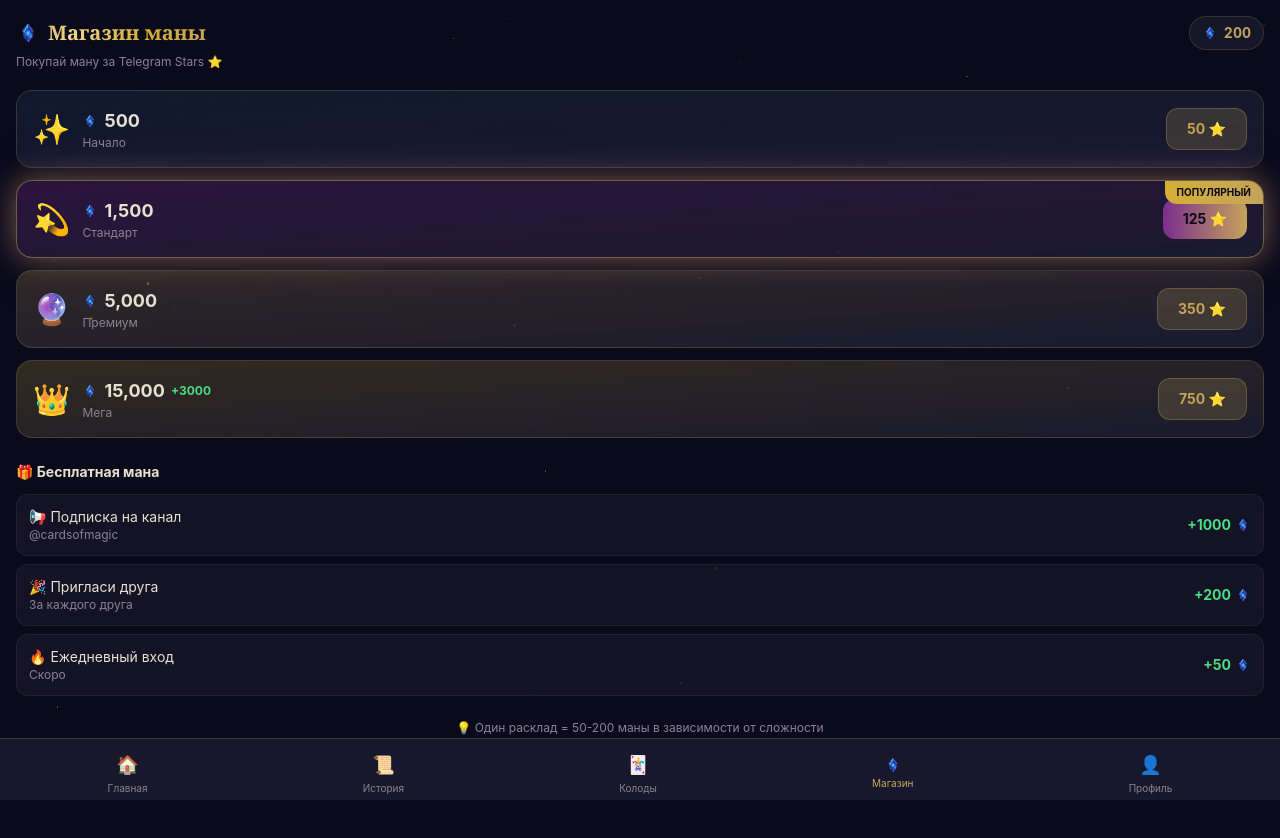
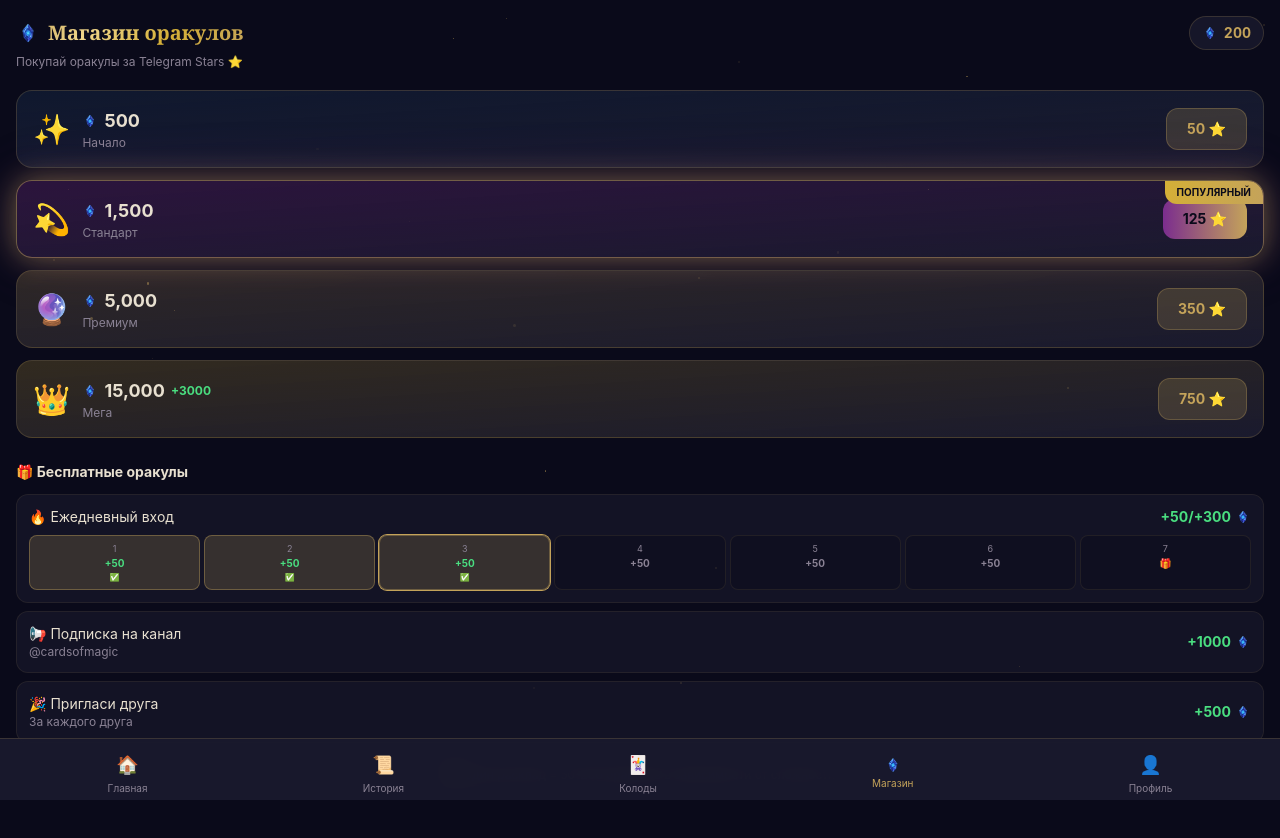
Before and after one commit to d1mambaway/tarot-ai-app, a Next.js app: page / in a window 1280 px wide. Both pictures are taken after a click on the button "200". Shown: the top 838 px of the page. Built offline with nearby package versions, Linux system fonts and the light colour scheme.

Commit message:
feat: rename мана → оракулы, daily check-in UI, referral +500

```diff
--- a/src/components/layout/ShopScreen.tsx
+++ b/src/components/layout/ShopScreen.tsx
@@ -16,28 +16,33 @@ const MANA_PACKS = [
 ];
 
 const T = {
-  title: { ru: 'Магазин маны', uk: 'Магазин мани', en: 'Mana Shop' },
-  sub: { ru: 'Покупай ману за Telegram Stars ⭐', uk: 'Купуй ману за Telegram Stars ⭐', en: 'Buy mana with Telegram Stars ⭐' },
+  title: { ru: 'Магазин оракулов', uk: 'Магазин оракулів', en: 'Oracle Shop' },
+  sub: { ru: 'Покупай оракулы за Telegram Stars ⭐', uk: 'Купуй оракули за Telegram Stars ⭐', en: 'Buy oracles with Telegram Stars ⭐' },
   popular: { ru: 'ПОПУЛЯРНЫЙ', uk: 'ПОПУЛЯРНИЙ', en: 'POPULAR' },
-  freeMana: { ru: 'Бесплатная мана', uk: 'Безкоштовна мана', en: 'Free mana' },
+  freeOracles: { ru: 'Бесплатные оракулы', uk: 'Безкоштовні оракули', en: 'Free oracles' },
   channelSub: { ru: 'Подписка на канал', uk: 'Підписка на канал', en: 'Channel subscription' },
   inviteFriend: { ru: 'Пригласи друга', uk: 'Запроси друга', en: 'Invite a friend' },
   perFriend: { ru: 'За каждого друга', uk: 'За кожного друга', en: 'Per friend' },
-  dailyLogin: { ru: 'Ежедневный вход', uk: 'Щоденний вхід', en: 'Daily login' },
-  soon: { ru: 'Скоро', uk: 'Скоро', en: 'Soon' },
-  priceHint: { ru: 'Один расклад = 50-200 маны в зависимости от сложности', uk: 'Один розклад = 50-200 мани залежно від складності', en: 'One reading = 50-200 mana depending on complexity' },
+  dailyCheckIn: { ru: 'Ежедневный вход', uk: 'Щоденний вхід', en: 'Daily check-in' },
+  day: { ru: 'День', uk: 'День', en: 'Day' },
+  collected: { ru: 'Собрано!', uk: 'Зібрано!', en: 'Collected!' },
+  priceHint: { ru: 'Один расклад = 50-200 оракулов в зависимости от сложности', uk: 'Один розклад = 50-200 оракулів залежно від складності', en: 'One reading = 50-200 oracles depending on complexity' },
 };
+
+// Daily check-in rewards: days 1-6 = 50, day 7 = 300
+const CHECKIN_DAYS = [50, 50, 50, 50, 50, 50, 300];
 
 export default function ShopScreen() {
   const { user, locale, addMana } = useAppStore();
   const l = (locale || 'ru') as L;
+  const [buying, setBuying] = useState<string | null>(null);
 
-  const [buying, setBuying] = useState<string | null>(null);
+  const streakDays = user?.streakDays ?? 0;
 
   const handleBuy = async (packId: string, mana: number, stars: number) => {
     const tg = (window as any).Telegram?.WebApp;
     if (!tg) return;
-    if (buying) return; // prevent double-tap
+    if (buying) return;
 
     setBuying(packId);
     try {
@@ -56,7 +61,6 @@ export default function ShopScreen() {
       // Open native Telegram payment popup inside the Mini App
       tg.openInvoice(data.invoiceUrl, (status: string) => {
         if (status === 'paid') {
-          // Payment successful — update local mana
           addMana(mana);
           tg.HapticFeedback?.notificationOccurred('success');
         }
@@ -110,8 +114,41 @@ export default function ShopScreen() {
       </div>
 
       <motion.div initial={{ opacity: 0 }} animate={{ opacity: 1 }} transition={{ delay: 0.4 }} className="mt-6">
-        <h2 className="text-sm font-bold text-mystic-text mb-3">🎁 {T.freeMana[l]}</h2>
+        <h2 className="text-sm font-bold text-mystic-text mb-3">🎁 {T.freeOracles[l]}</h2>
         <div className="space-y-2">
+          {/* Daily Check-in */}
+          <div className="bg-mystic-card/60 rounded-xl p-3 border border-mystic-accent/10">
+            <div className="flex items-center justify-between mb-2">
+              <div>
+                <p className="text-sm text-mystic-text">🔥 {T.dailyCheckIn[l]}</p>
+              </div>
+              <span className="text-sm font-bold text-green-400 flex items-center gap-1">
+                +50/+300 <ManaIcon size="sm" />
+              </span>
+            </div>
+            {/* Streak progress */}
+            <div className="flex gap-1">
+              {CHECKIN_DAYS.map((reward, i) => {
+                const dayNum = i + 1;
+                const isCompleted = dayNum <= streakDays;
+                const isCurrent = dayNum === streakDays;
+                return (
+                  <div key={i} className={`flex-1 rounded-lg p-1.5 text-center border ${
+                    isCompleted
+                      ? 'bg-mystic-accent/20 border-mystic-accent/40'
+                      : 'bg-mystic-bg/30 border-mystic-accent/10'
+                  } ${isCurrent ? 'ring-1 ring-mystic-accent' : ''}`}>
+                    <p className="text-[9px] text-mystic-muted">{dayNum}</p>
+                    <p className={`text-[10px] font-bold ${isCompleted ? 'text-green-400' : 'text-mystic-muted'}`}>
+                      {reward === 300 ? '🎁' : `+${reward}`}
+                    </p>
+                    {isCompleted && <p className="text-[8px]">✅</p>}
+                  </div>
+                );
+              })}
+            </div>
+          </div>
+
           {!user?.channelSubscribed && (
             <div className="flex items-center justify-between bg-mystic-card/60 rounded-xl p-3 border border-mystic-accent/10">
               <div>
@@ -126,14 +163,7 @@ export default function ShopScreen() {
               <p className="text-sm text-mystic-text">🎉 {T.inviteFriend[l]}</p>
               <p className="text-xs text-mystic-muted">{T.perFriend[l]}</p>
             </div>
-            <span className="text-sm font-bold text-green-400 flex items-center gap-1">+200 <ManaIcon size="sm" /></span>
-          </div>
-          <div className="flex items-center justify-between bg-mystic-card/60 rounded-xl p-3 border border-mystic-accent/10">
-            <div>
-              <p className="text-sm text-mystic-text">🔥 {T.dailyLogin[l]}</p>
-              <p className="text-xs text-mystic-muted">{T.soon[l]}</p>
-            </div>
-            <span className="text-sm font-bold text-green-400 flex items-center gap-1">+50 <ManaIcon size="sm" /></span>
+            <span className="text-sm font-bold text-green-400 flex items-center gap-1">+500 <ManaIcon size="sm" /></span>
           </div>
         </div>
       </motion.div>
```
